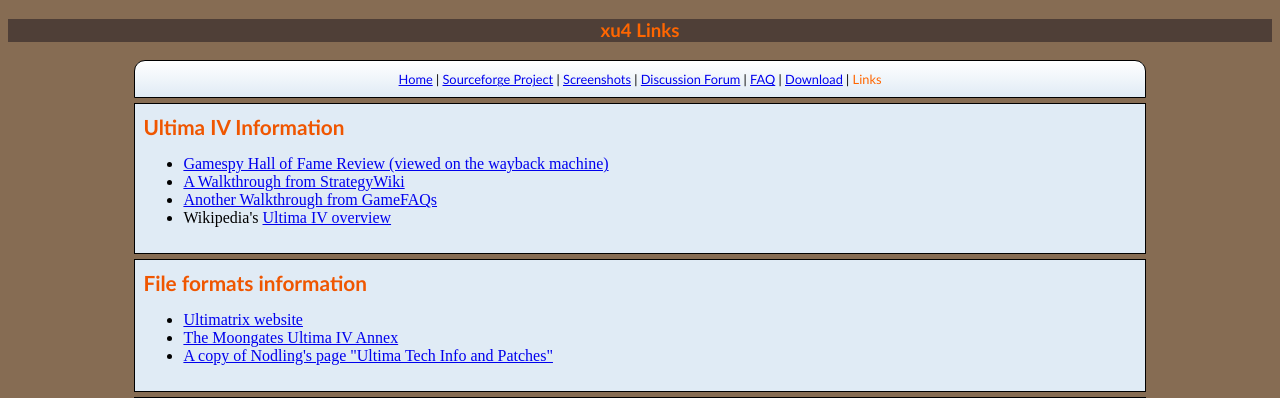
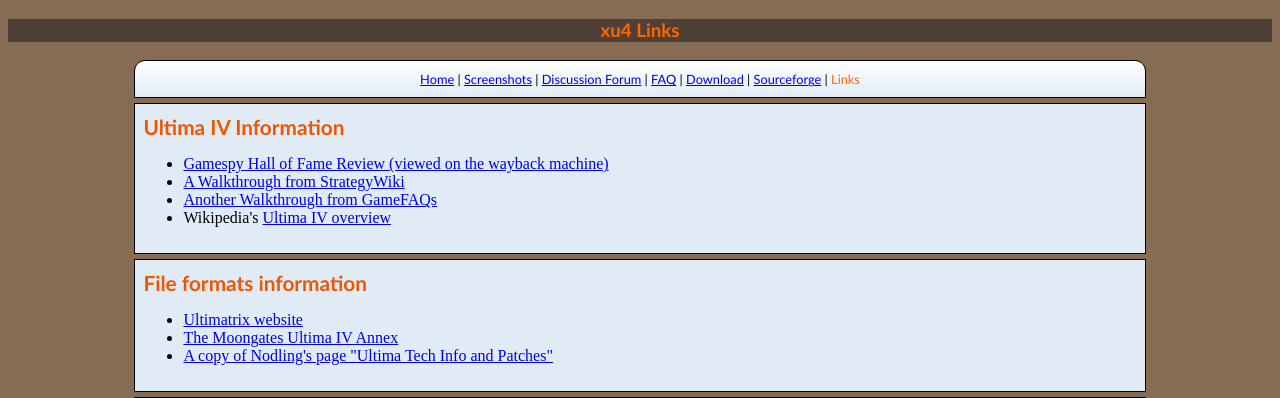
Before and after one commit to xu4-engine/web, a PHP site: page /links.html in a window 1280 px wide. Shown: the top 398 px of the page. Run offline with PHP 8.4, Linux system fonts and the light colour scheme.

Commit message:
Move site-menu Sourceforge link after Download.

```diff
--- a/links.html
+++ b/links.html
@@ -9,11 +9,11 @@
 <div class="title"><h3><span class="heading">xu4 Links</span></h3></div>
 <div class="menu">
   <span class="menuitem"><a accesskey="1" href="index.html">Home</a></span> |
-  <span class="menuitem"><a accesskey="2" href="https://sourceforge.net/p/xu4">Sourceforge Project</a></span> |
-  <span class="menuitem"><a accesskey="3" href="screenshots.html">Screenshots</a></span> |
-  <span class="menuitem"><a accesskey="4" href="https://sourceforge.net/p/xu4/discussion/">Discussion Forum</a></span> |
-  <span class="menuitem"><a accesskey="5" href="faq.html">FAQ</a></span> |
-  <span class="menuitem"><a accesskey="6" href="download.php">Download</a></span> |
+  <span class="menuitem"><a accesskey="2" href="screenshots.html">Screenshots</a></span> |
+  <span class="menuitem"><a accesskey="3" href="https://sourceforge.net/p/xu4/discussion/">Discussion Forum</a></span> |
+  <span class="menuitem"><a accesskey="4" href="faq.html">FAQ</a></span> |
+  <span class="menuitem"><a accesskey="5" href="download.php">Download</a></span> |
+  <span class="menuitem"><a accesskey="6" href="https://sourceforge.net/p/xu4">Sourceforge</a></span> |
   <span class="selectedmenuitem">Links</span>
 </div>
 <div class="section">
```
Also changed, not shown: download.php (+4 -4 lines), faq.html (+4 -4 lines), index.html (+5 -5 lines), screenshots.html (+4 -4 lines), 4 other files.
